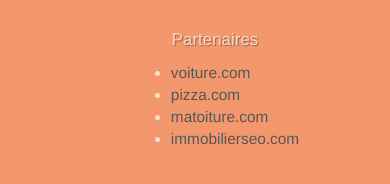
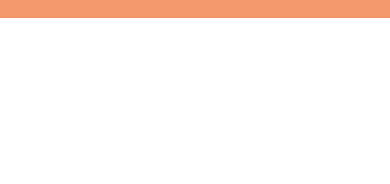
Before and after one commit to Revoky/FannyCostesRossignol_projet4, a plain HTML site: page index.html in a window 390 px wide. Shown: the part 5336-5520 px from the top of the page. After the commit the page ends 5354 px from the top, so only its background shows below. Drawn offline with Linux system fonts and the light colour scheme.

```diff
--- a/index.html
+++ b/index.html
@@ -32,6 +32,7 @@
 			</div>
 			<div class="collapse navbar-collapse navbar-1 special-dropdown-nav">
 				<div class="site-navigation nav navbar-nav">
+						<a href="index.html" class="link_home">Accueil</a>
 						<a href="page2.html" class="link_contact">Contact</a>
 				</div>
 			</div>
@@ -226,17 +227,6 @@
 						</div>
 					</div>
 				</div>
-				<div class="row">
-					<div class="col-sm-4 footer_list">
-						<div class="footer_title">Partenaires</div>
-							<ul>
-								<li><a class="link_footer" href="voiture.com">voiture.com</a></li>
-								<li><a class="link_footer" href="pizza.com">pizza.com</a></li>
-								<li><a class="link_footer" href="matoiture.com">matoiture.com</a></li>
-								<li><a class="link_footer" href="immobilierseo.com">immobilierseo.com</a></li>
-							</ul>
-					</div>
-				</div>
 			</div>
 		</div>
 	</div>
```
Also changed, not shown: page2.html (+2 -0 lines).
